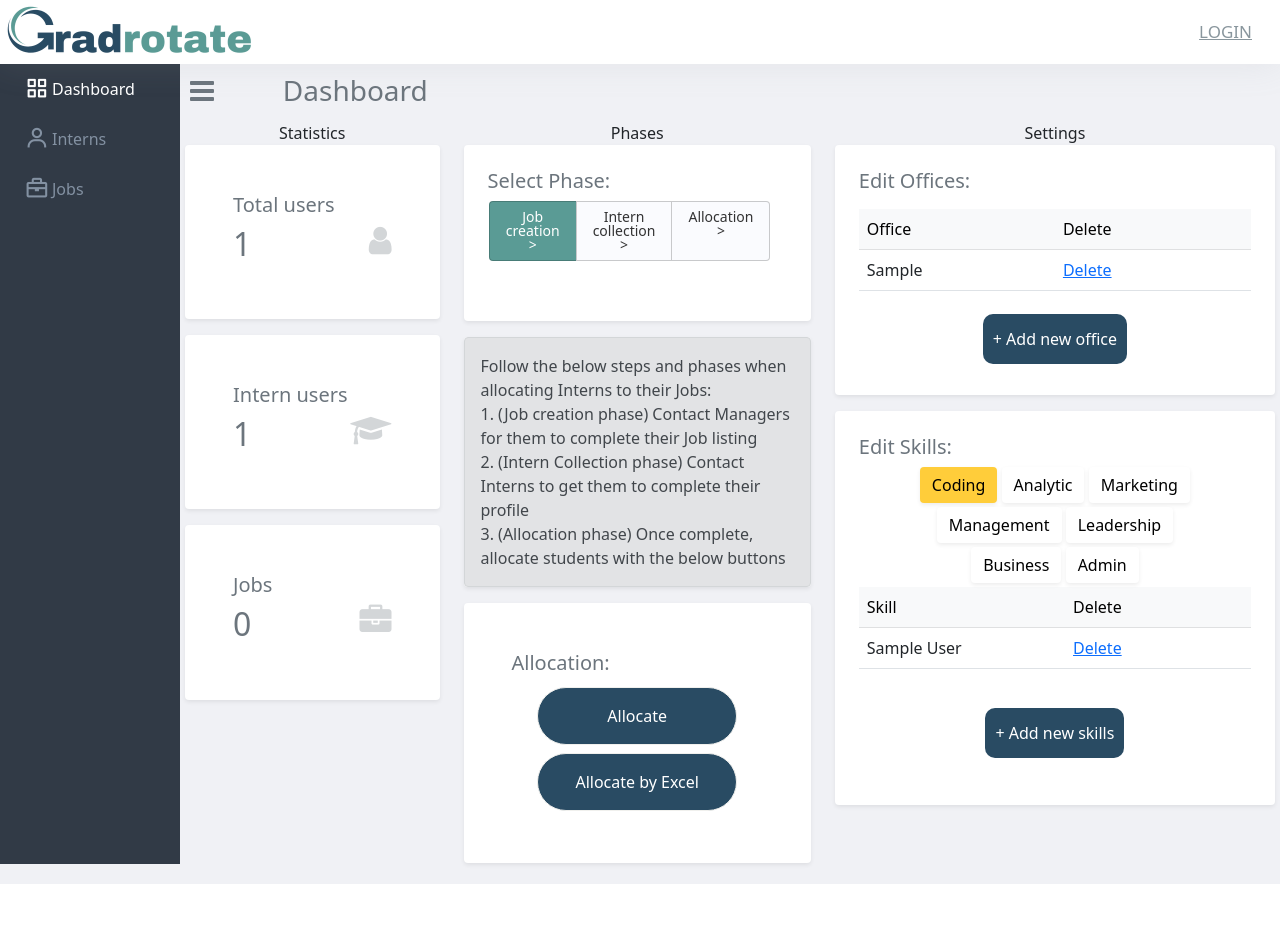
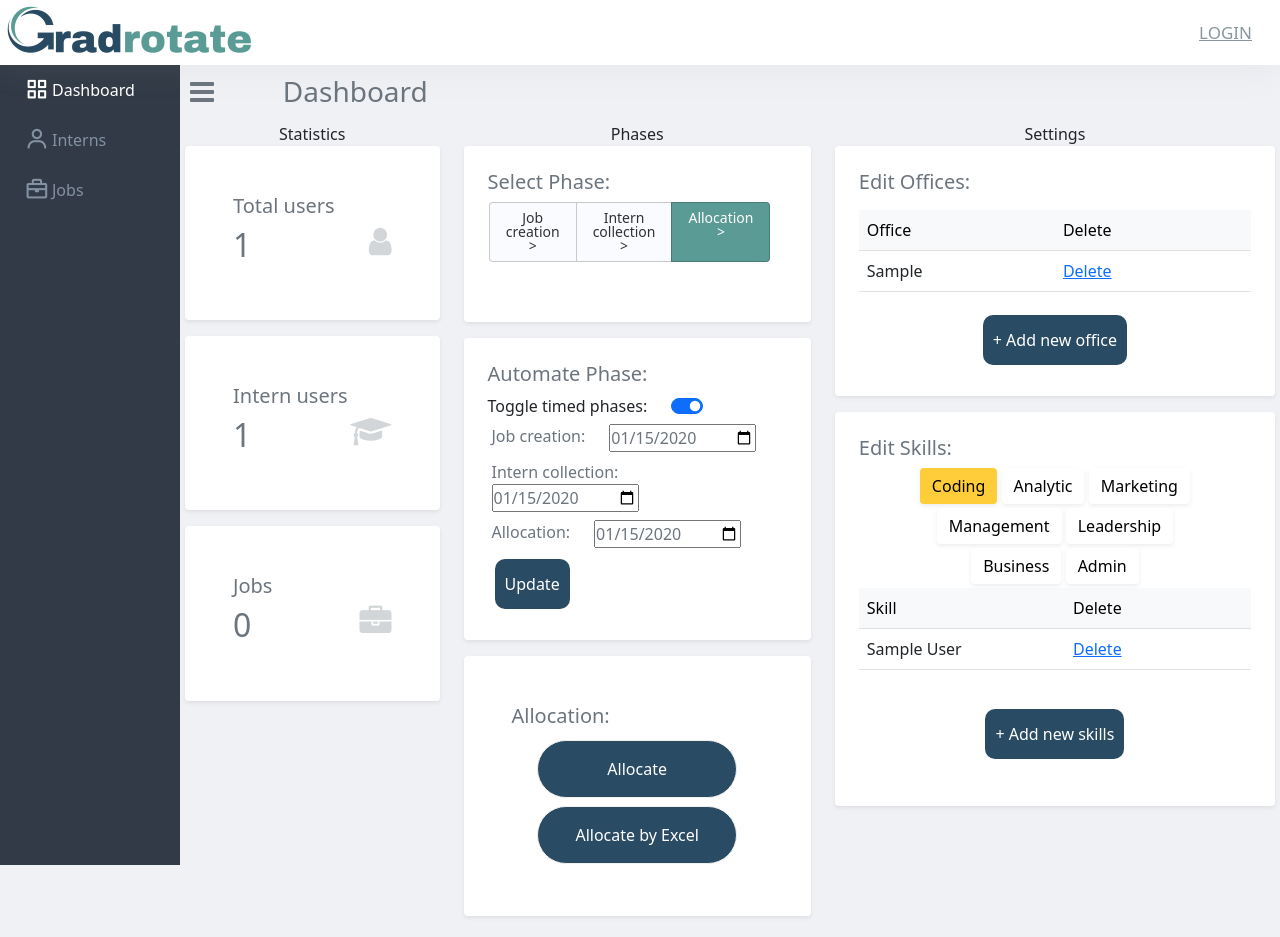
Before and after one commit to jonny-dain/Gradrotate, a Django app: page /admin_interface/ in a window 1280 px wide. Before the commit the page ends 884 px from the top, so only its background shows below. Run offline with Django 4.2, Linux system fonts and the light colour scheme; tables that the repository leaves empty hold one stand-in row (values such as "Sample post"); some libraries are stand-ins or nearby versions; some web fonts are replaced.

Commit message:
Automated timed phases

```diff
--- a/interface/forms.py
+++ b/interface/forms.py
@@ -19,4 +19,35 @@ class AdminForm(ModelForm):
     class Meta:
         model = Admin
         fields = '__all__'
-        exclude = ['name','user']
+        exclude = ['name','user','job_creation_date','intern_creation_date','allocation_creation_date','automate_phase']
+
+
+
+
+class AdminForm2(ModelForm):
+
+    job_creation_date = forms.DateField(widget=forms.widgets.DateInput(attrs={'type': 'date', 'style':'color:#6c757d;'}))
+
+    intern_creation_date = forms.DateField(widget=forms.widgets.DateInput(attrs={'type': 'date', 'style':'color:#6c757d;'}))
+
+    allocation_creation_date = forms.DateField(widget=forms.widgets.DateInput(attrs={'type': 'date', 'style':'color:#6c757d;'}))
+
+    automate_phase = forms.BooleanField(widget=forms.CheckboxInput(attrs={'class': 'form-check-input'}))
+
+    class Meta:
+        model = Admin
+        fields = '__all__'
+        exclude = ['name','user','phase']
+
+    def __init__(self, *args, **kwargs):
+        super(AdminForm2, self).__init__(*args, **kwargs)
+        self.fields['automate_phase'].required = False
+
+
+
+class AdminToggleAutomaticPhase(ModelForm):
+
+    class Meta:
+        model = Admin
+        fields = '__all__'
+        exclude = ['name','user','phase','job_creation_date','intern_creation_date','allocation_creation_date','automate_phase']
--- a/interface/templates/interface/interface.html
+++ b/interface/templates/interface/interface.html
@@ -150,21 +150,78 @@
                             </div>
 
 
-
                         </form>
                     </div>
 
                 </div>
                 <div class="card border-0 shadow-sm mb-3 p-0">
-                    <div class="alert alert-secondary m-0" role="alert">
-                        Follow the below steps and phases when allocating Interns to their Jobs:
-                        <br>
-                        1. (Job creation phase) Contact Managers for them to complete their Job listing
-                        <br>
-                        2. (Intern Collection phase) Contact Interns to get them to complete their profile
-                        <br>
-                        3. (Allocation phase) Once complete, allocate students with the below buttons
+                    <div class="card-body p-4">
+                        <h5 class="card-title fs-12" style = "color:#6c757d;">Automate Phase:</h5>
+
+
+
+                    <form method="POST" action="">
+
+                        {% csrf_token %}
+                        <div class="row">
+                            <div class="col-md-auto">
+                                    Toggle timed phases:
+                            </div>
+                            <div class="col">
+                                    <div class="form-check form-switch">
+                                        {{automatic_phase.automate_phase}}
+                                    </div>
+                            </div>
+                        </div>
+                        <div style="color:#6c757d;">
+
+                        <div class="row p-1">
+                            <div class="col-md-auto">
+                                Job creation:
+                            </div>
+                            <div class="col">
+                                {{automatic_phase.job_creation_date}}
+                            </div>
+                        </div>
+                        <div class="row p-1">
+                            <div class="col-md-auto">
+                                Intern collection:
+                            </div>
+                            <div class="col">
+                                {{automatic_phase.intern_creation_date}}
+                            </div>
+                        </div>
+                        <div class="row p-1">
+                            <div class="col-md-auto">
+                                Allocation:
+                            </div>
+                            <div class="col">
+                                {{automatic_phase.allocation_creation_date}}
+                            </div>
+                        </div>
                     </div>
+
+
+
+
+
+
+
+
+
+
+                    <button class="toggle-create-skills-button text-center" type="submit" name ="Submit_phase" value="Next" onclick="">Update</button>
+
+                </form>
+                    </div>
+
+
+
+
+
+
+
+
                 </div>
 
                 <div class="card border-0 shadow-sm mb-3">
--- a/interface/views.py
+++ b/interface/views.py
@@ -2,8 +2,8 @@ from django.shortcuts import render, redirect
 from django.http import HttpResponse
 from django.contrib.auth.decorators import login_required
 from accounts.models import *
-from accounts.permissions import allowed_users
-from interface.forms import AdminForm
+from accounts.permissions import allowed_users, update_phase
+from interface.forms import AdminForm, AdminForm2, AdminToggleAutomaticPhase
 from interface.gale_shapely import *
 from interface.preferences import *
 from users.forms import ManagerCreateOffice, ManagerCreateSkills
@@ -17,6 +17,7 @@ import openpyxl
 
 #@login_required(login_url='../login')
 #@allowed_users(allowed_roles=['Admin'])
+@update_phase
 def admin_interface(request):
 
     #admin = request.user.admin
@@ -27,6 +28,8 @@ def admin_interface(request):
     form = AdminForm(instance= admin)
     form2 = ManagerCreateOffice()
     additional_skills = ManagerCreateSkills()
+    automatic_phase = AdminForm2(instance = admin)
+    toggle_automatic_phase = AdminToggleAutomaticPhase(instance = admin)
 
 
     interns = Intern.objects.all()
@@ -44,6 +47,8 @@ def admin_interface(request):
         form = AdminForm(request.POST, instance= admin)
         form2 =ManagerCreateOffice(request.POST)
         additional_skills =ManagerCreateSkills(request.POST)
+        automatic_phase = AdminForm2(request.POST, instance = admin)
+        toggle_automatic_phase = AdminToggleAutomaticPhase(request.POST, instance = admin)
 
         if 'Submit_office' in request.POST:
             if form2.is_valid():
@@ -58,6 +63,22 @@ def admin_interface(request):
                     messages.error(request, 'Incorrect location! Please copy the google maps address')
                     return redirect('../../../admin_interface')
                 return redirect('../../../admin_interface')
+
+        elif 'Submit_toggle_automated' in request.POST:
+            if toggle_automatic_phase.is_valid():
+                toggle_automatic_phase.save()
+                return redirect('../../../admin_interface')
+
+
+
+        elif 'Submit_phase' in request.POST:
+            if automatic_phase.is_valid():
+                #Changes the phases on the admin panel
+                automatic_phase.save()
+                return redirect('../../../admin_interface')
+
+
+
         elif 'Submit_skills' in request.POST:
 
             if additional_skills.is_valid():
@@ -104,7 +125,9 @@ def admin_interface(request):
     'business_skills' : business_skills,
     'admin_skills' : admin_skills,
     'additional_office':form2,
-    'additional_skills': additional_skills
+    'additional_skills': additional_skills,
+    'automatic_phase':automatic_phase,
+    'toggle_automatic_phase':toggle_automatic_phase
     }
     return render(request, 'interface/interface.html', context)
 
--- a/static/css/style.css
+++ b/static/css/style.css
@@ -17,7 +17,7 @@ body{
     background-color:#F0F1F5;
 }
 main{
-    margin-top: 8vh;
+    margin-top: 65px;
     margin-right: 0px;
     margin-left: 0px;
 
@@ -86,7 +93,7 @@ main{
 
 .nav-bar{
     background: white;
-    height: 8vh;
+    height: 65px;
     width: 100%;
     top: 0vh;
     box-shadow: 0px 0px 35px 0px rgba(154, 161, 171, 0.15);
@@ -120,7 +127,7 @@ nav ul{
 
 nav ul li{
     display: inline-block;
-    line-height: 8vh;
+    line-height: 65px;
     margin: 0 5px;
 }
 
--- a/templates/navbar.html
+++ b/templates/navbar.html
@@ -4,7 +4,8 @@
 <html>
 
     <head>
-
+        <link rel="icon" type="image/x-icon" href="{% static '/images/favicon.ico' %}">
+        <!--<title>Gradrotate</title>-->
         <meta name ="viewport" content = "width=device-width, initial-scale=1.0">
 
         <link rel="stylesheet" href="https://cdnjs.cloudflare.com/ajax/libs/font-awesome/4.7.0/css/font-awesome.min.css">
--- a/users/forms.py
+++ b/users/forms.py
@@ -130,7 +130,7 @@ class ManagerForm(ModelForm):
     class Meta:
         model = Job
         fields = '__all__'
-        exclude = ['user','name','description','daily_tasks','computing_skills','remote','wage','analytic_skills','marketing_skills','management_skills','leadership_skills','business_skills','admin_skills','progress','job_location','email']
+        exclude = ['user','name','description','team','daily_tasks','computing_skills','remote','wage','analytic_skills','marketing_skills','management_skills','leadership_skills','business_skills','admin_skills','progress','job_location','email']
 
 
     def __init__(self, *args, **kwargs):
@@ -186,7 +186,7 @@ class ManagerForm2(ModelForm):
     class Meta:
         model = Job
         fields = '__all__'
-        exclude = ['user','computing_skills','wage','analytic_skills','marketing_skills','job_location','remote','wage','management_skills','leadership_skills','business_skills','admin_skills','progress','manager_name','email']
+        exclude = ['user','computing_skills','team','wage','analytic_skills','marketing_skills','job_location','remote','wage','management_skills','leadership_skills','business_skills','admin_skills','progress','manager_name','email']
 
     def __init__(self, *args, **kwargs):
         super(ManagerForm2, self).__init__(*args, **kwargs)
@@ -226,7 +226,7 @@ class ManagerForm3(ModelForm):
     class Meta:
         model = Job
         fields = '__all__'
-        exclude = ['user','remote','progress','wage','name','daily_tasks','manager_name','job_location','description','email']
+        exclude = ['user','remote','progress','team','wage','name','daily_tasks','manager_name','job_location','description','email']
 
     def __init__(self, *args, **kwargs):
         super(ManagerForm3, self).__init__(*args, **kwargs)
@@ -285,6 +285,12 @@ class ManagerForm4(ModelForm):
         self.fields["job_location"].queryset = JobLocation.objects.all()
         self.fields['job_location'].required = True
 
+        self.fields['team'].widget = widgets.TextInput(
+            attrs={
+                'placeholder': 'Team/Department',
+                'class': 'form-control',
+                'style': 'margin-bottom: 10px'
+            })
 
 
 
--- a/users/templates/users/manager_form2.html
+++ b/users/templates/users/manager_form2.html
@@ -49,7 +49,7 @@
 
     </div>
     <row>
-        <div class="card shadow-sm border-0 rounded m-4 p-4 mx-auto" style="max-width: 45rem;">
+        <div class="card shadow-sm border-0 rounded ml-4 mr-4 mt-4 p-4 mx-auto" style="max-width: 45rem;margin-bottom: 100px;">
             <div class="card-body">
             <div class="question-text">Job's daily tasks *</div>
             {{form.daily_tasks}}
--- a/users/templates/users/student_form2.html
+++ b/users/templates/users/student_form2.html
@@ -103,7 +103,8 @@
         </div>
     </row>
     <row>
-        <div class="card shadow-sm border-0 rounded m-4 p-4 mx-auto" style="max-width: 45rem;">
+
+        <div class="card shadow-sm border-0 rounded m-4 p-4 mx-auto" style="max-width: 45rem; margin-bottom: 100px;">
             <div class="card-body">
             <div class="question-text">Preferred amount of days in the office a week *</div>
 
--- a/users/templates/users/student_form3.html
+++ b/users/templates/users/student_form3.html
@@ -183,7 +183,7 @@
 
 
 
-    <div class = "row justify-content-center mt-4">
+    <div class = "row justify-content-center mt-4" style="margin-bottom: 80px;">
         <div class="col-5 text-center">
 
 
```
Also changed, not shown: other parts of static/css/style.css (+34 -5 lines), accounts/models.py (+9 -0 lines), accounts/permissions.py (+30 -0 lines), accounts/views.py (+9 -1 lines), dashboard/templates/dashboard/dashboard-pref.html (+71 -19 lines), users/templates/users/manager_form4.html (+10 -1 lines), accounts/migrations/0043_intern_team_alter_job_wage.py (added), accounts/migrations/0044_remove_intern_team_job_team.py (added), accounts/migrations/0045_admin_date.py (added), accounts/migrations/0046_rename_date_admin_allocation_creation_date_and_more.py (added), accounts/migrations/0047_admin_automate_phase.py (added), static/images/favicon.ico (added).
